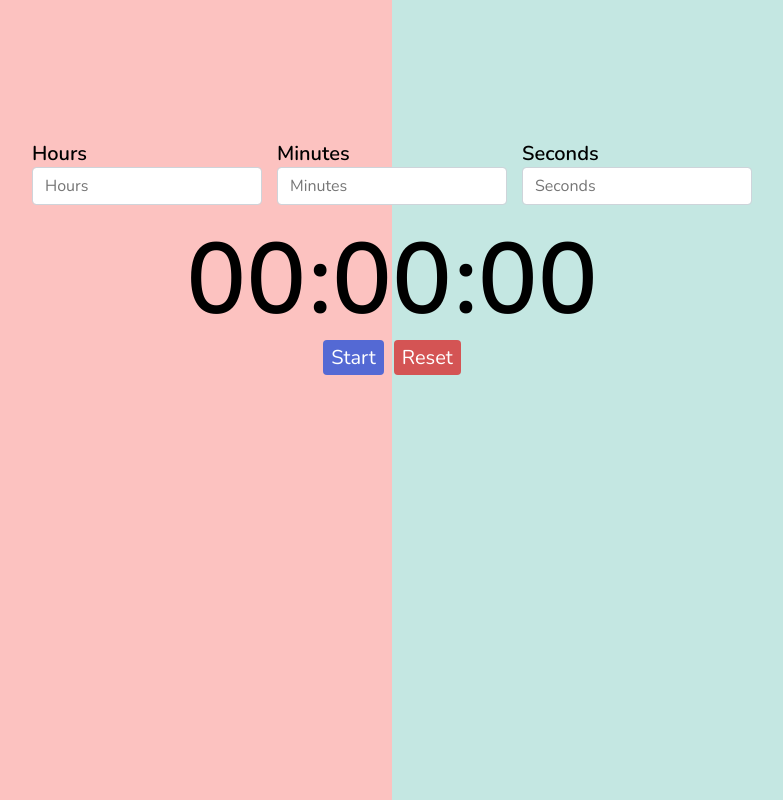
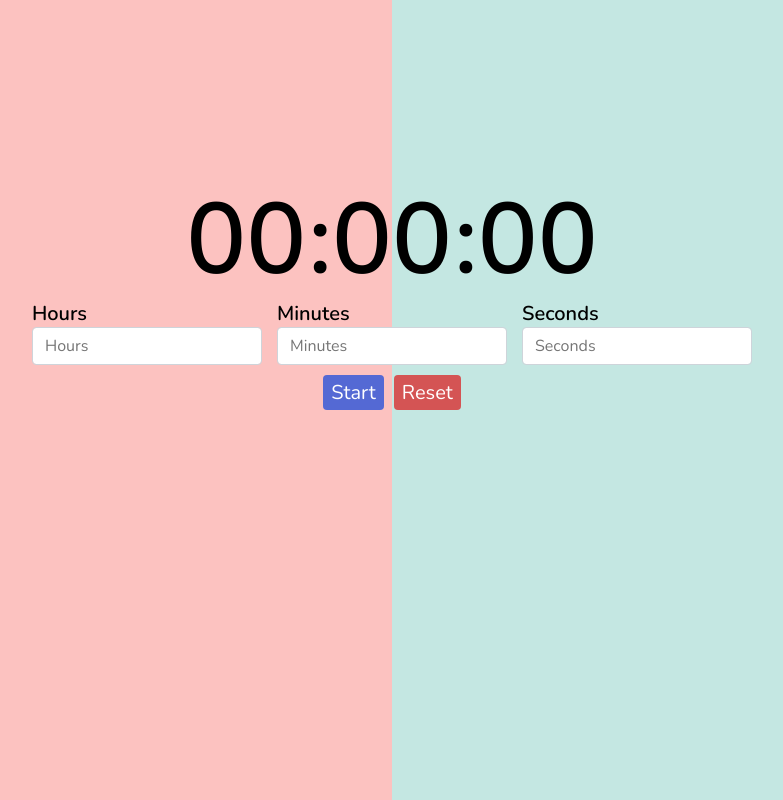
Before and after one commit to namansharma3007/Timer-Focus, a plain HTML site: page index.html in a window 1280 px wide. Shown: the whole page, without its empty margins (248-1031 px from the left). Drawn offline with nearby package versions, Linux system fonts and the light colour scheme.

Commit message:
fix: css chages

```diff
--- a/assets/css/style.css
+++ b/assets/css/style.css
@@ -9,14 +9,14 @@
 
 body {
   width: 100%;
-  height: 100vh;
+  height: 100%;
   margin: 0;
   background: linear-gradient(90deg, #FCC2C0 50%, #C4E7E2 50%);
 }
 
 .container {
   width: 100%;
-  height: 500px;
+  height: 600px;
   display: flex;
   align-items: center;
   justify-content: center;
@@ -28,7 +28,7 @@ body {
   display: flex;
   gap: 5px;
   flex-wrap: wrap;
-  margin: 15px;
+  margin: 0 15px;
   justify-content: space-between;
 }
 
@@ -39,7 +39,7 @@ body {
   flex-direction: column;
   font-size: 20px;
   font-weight: 600;
-  min-width: 200px; /* Set your desired min-width value */
+  min-width: 200px;
   margin: 0 5px;
   flex-grow: 1;
 }
@@ -107,7 +107,8 @@ input[type="number"]:focus {
   gap: 5px;
   height: 100px;
 }
-.time-display{
+
+.time-display {
   display: flex;
   align-items: center;
   justify-content: center;
@@ -137,6 +138,7 @@ input[type="number"]:focus {
   0% {
     transform: scale(1);
   }
+
   100% {
     transform: scale(1.4);
   }
--- a/assets/js/script.js
+++ b/assets/js/script.js
@@ -55,15 +55,15 @@ function displayAlert() {
 function displayResume() {
   displayTime.innerHTML = `
   <div class="time">
-      <div class="time" id="hours">00</div>
+    <span id="hours">00</span>
     <span>:</span>
   </div>
   <div class="time">
-      <div class="time" id="minutes">00</div>
+    <span id="minutes">00</span>
     <span>:</span>
   </div>
   <div class="time">
-      <div class="time" id="seconds">00</div>
+    <span id="seconds">00</span>
   </div>
   `;
 }
--- a/index.html
+++ b/index.html
@@ -15,6 +15,23 @@
 
     <div class="container">
 
+
+        <section class="clock">
+            <div class="time-display" id="time-display">
+                <div class="time">
+                    <span id="hours">00</span>
+                    <span>:</span>
+                </div>
+                <div class="time">
+                    <span id="minutes">00</span>
+                    <span>:</span>
+                </div>
+                <div class="time">
+                    <span id="seconds">00</span>
+                </div>
+            </div>
+        </section>
+
         <section class="form">
             <label for="hoursInp" class="label">
                 Hours
@@ -28,24 +45,6 @@
                 Seconds
                 <input type="number" placeholder="Seconds" id="secondsInp">
             </label>
-
-
-        </section>
-
-        <section class="clock">
-            <div class="time-display" id="time-display">
-                <div class="time">
-                    <div class="time" id="hours">00</div>
-                    <span>:</span>
-                </div>
-                <div class="time">
-                    <div class="time" id="minutes">00</div>
-                    <span>:</span>
-                </div>
-                <div class="time">
-                    <div class="time" id="seconds">00</div>
-                </div>
-            </div>
         </section>
 
         <div class="btn-ctn">
```
Lines whose indentation alone changed are shown as unchanged.
